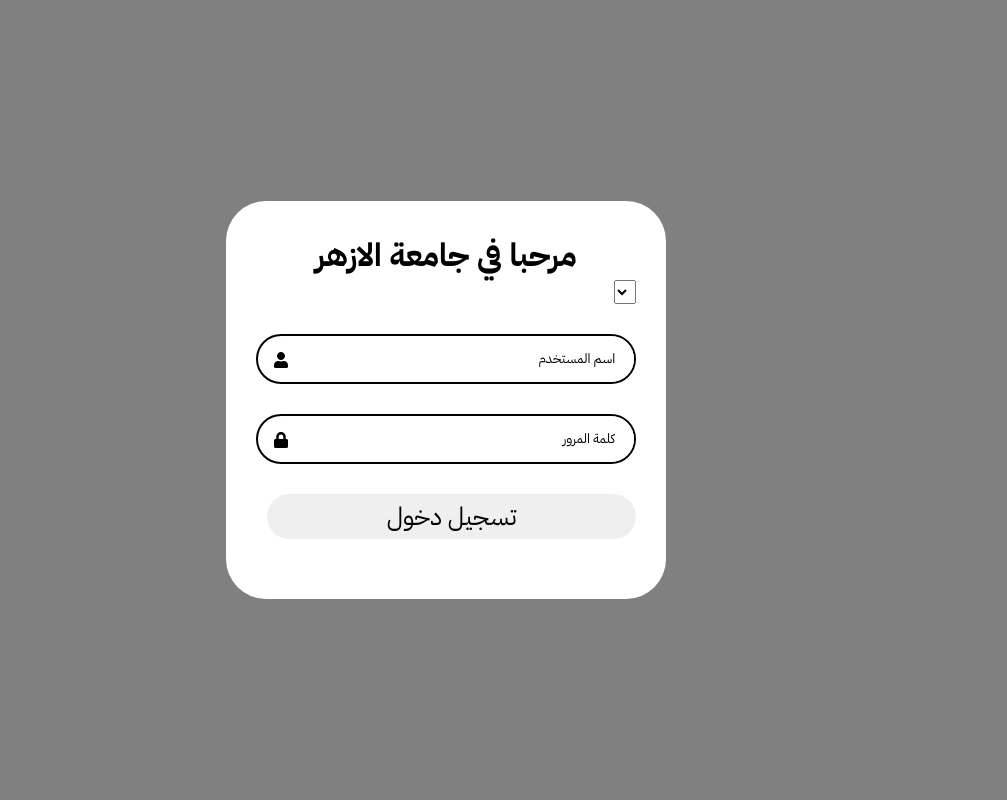
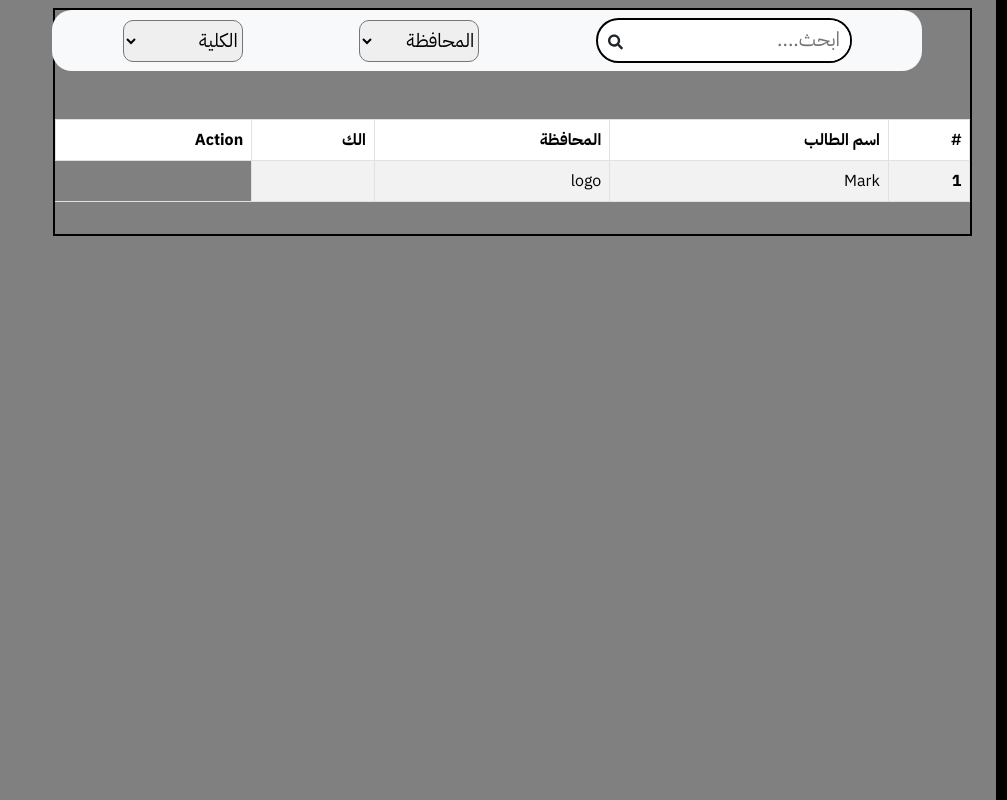
Before and after one commit to aty101/DashBoard, a React (Vite) app: page / in a window 1280 px wide. Shown: the whole page, without its empty margins (273-1280 px from the left). Built offline with nearby package versions, Linux system fonts and the light colour scheme.

Commit message:
Log in and part of the dash board

```diff
--- a/src/App.css
+++ b/src/App.css
@@ -1,12 +1,13 @@
-* {
-  margin: 0;
-  padding: 0;
-  box-sizing: border-box;
+html {
+  width: 98vw;
+  height: 98vh;
 }
 body {
-  display: flex;
-  justify-content: center;
-  align-items: center;
-  min-height: 100vh;
+  margin: 0;
   background-color: gray;
 }
+.App {
+
+  width: 98vw;
+  height: 98vh;
+}
--- a/src/App.jsx
+++ b/src/App.jsx
@@ -1,9 +1,13 @@
 import "./App.css";
+import DashBoard from "./dashBoard/DashBoard";
 import LogInPage from "./log-in-page/LogInPage";
 function App() {
-  return <div>
-    <LogInPage></LogInPage>
-  </div>;
+  return (
+    <>
+      <DashBoard>
+    </DashBoard>
+    </>
+  );
 }
 
 export default App;
--- /dev/null
+++ b/src/dashBoard/DashBoard.css
@@ -0,0 +1,48 @@
+.filters {
+  top: 1%;
+  width: 95%;
+
+  border-radius: 20px;
+}
+.body {
+  width: 74%;
+  height: 100%;
+  border: 2px solid black;
+  padding: 0;
+}
+
+.collage,
+.city {
+  display: inline-block;
+  width: 15vh;
+  height: 42px;
+  font-size: 19px;
+  border-radius: 10px;
+}
+
+.searchBox {
+  height: 45px;
+  width: 20vw;
+  border-radius: 30px;
+  border: 2px solid black;
+  background-color: white;
+  display: flex;
+}
+.search {
+  position: relative;
+  padding: 0 10px;
+  height: 41px;
+  width: 100%;
+  border-radius: 30px;
+  outline: none;
+  border: none;
+}
+.search::placeholder {
+  font-size: 20px;
+}
+.searchBox .icon {
+  position: relative;
+}
+.table {
+    width: 75%;
+}
--- /dev/null
+++ b/src/dashBoard/DashBoard.jsx
@@ -0,0 +1,61 @@
+import SideBar from "./SideBar";
+import { FaSearch } from "react-icons/fa";
+import "./DashBoard.css";
+import "bootstrap/dist/css/bootstrap.css";
+
+function DashBoard() {
+  return (
+    <div className="requestPage d-flex flex-row">
+      <SideBar ></SideBar>
+
+      <div className="d-flex flex-column justify-content-center mb-2 mt-2 body me-4">
+        <div className="navbar navbar-expand-lg bg-body-tertiary filters me-5">
+          <div className="container-fluid d-flex justify-content-around">
+            <div className="searchBox">
+              <input
+                type="text"
+                className="search"
+                placeholder="ابحث...."
+              ></input>
+              <FaSearch className="icon"></FaSearch>
+            </div>
+            <select className="city">
+              <option value={""} selected disabled hidden>
+                المحافظة
+              </option>
+            </select>
+            <select className="collage">
+              <option value={""} selected disabled hidden>
+                الكلية
+              </option>
+            </select>
+          </div>
+        </div>
+        <div className="table ">
+          <table className="table table-striped  mt-5 table-bordered">
+            <thead>
+              <tr>
+                <th scope="col">#</th>
+                <th scope="col">اسم الطالب</th>
+                <th scope="col">المحافظة</th>
+                <th scope="col">الك</th>
+
+                <th scope="col">Action</th>
+              </tr>
+            </thead>
+            <tbody>
+              <tr>
+                <th scope="row">1</th>
+                <td>Mark</td>
+                <td>logo</td>
+
+                <td className="text-center "></td>
+              </tr>
+            </tbody>
+          </table>
+        </div>
+      </div>
+    </div>
+  );
+}
+export default DashBoard;
--- /dev/null
+++ b/src/dashBoard/SideBar.css
@@ -0,0 +1,6 @@
+.sideBar {
+ position: relative;
+  height: 100vh;
+  width: 25%;
+  background-color: black;
+}
--- /dev/null
+++ b/src/dashBoard/SideBar.jsx
@@ -0,0 +1,10 @@
+import "./SideBar.css";
+const listItems = ["اضافة كتاب", "مراجعة طلب التحاق", "طلبات تم مراجعتها"];
+function SideBar() {
+  return (
+    <div className="sideBar " >
+        <p>Lorem ipsum dolor sit amet consectetur adipisicing elit. Facilis vitae voluptates voluptatibus eum harum tempore modi iusto laboriosam consectetur corrupti, necessitatibus beatae debitis nihil. Fugit minus similique at numquam corporis!</p>
+    </div>
+  );
+}
+export default SideBar;
--- a/src/log-in-page/LogInPage.css
+++ b/src/log-in-page/LogInPage.css
@@ -19,7 +19,7 @@
   width: 100%;
   height: 50px;
 
-  margin: 30px auto;
+  margin: 40px auto;
   background: transparent;
   border: 2px solid black;
   border-radius: 40px;
@@ -28,9 +28,11 @@
   width: 90%;
   height: 100%;
   border-radius: 40px;
-  border: 0;
+  border: none;
+  outline: none;
   padding-right: 5%;
 }
+
 .input-box input::placeholder {
   color: black;
 }
@@ -41,11 +43,16 @@
 }
 button {
   width: 97%;
-  height: 45px;
-  margin: 0 auto 30px;
+  height: 50px;
+  margin: 15px auto 10px;
   border: none;
   outline: none;
   border-radius: 40px;
   color: black;
   font-size: 25px;
 }
+
+.errorBox {
+  color: red;
+  margin-right: 10px;
+}
--- a/src/log-in-page/LogInPage.jsx
+++ b/src/log-in-page/LogInPage.jsx
@@ -5,13 +5,26 @@
 function LogInPage() {
   const [userName, setUserName] = useState("");
   const [userPassword, setPassword] = useState("");
+  const [errorMessage1, setErrorMessage1] = useState();
+  const [errorMessage2, setErrorMessage2] = useState();
+
+  function check() {
+    if (userName == "") {
+      setErrorMessage1("هذا الحقل مطلوب");
+    } else {
+      setErrorMessage1("");
+    }
+    if (userPassword == "") {
+      setErrorMessage2("هذا الحقل مطلوب");
+    } else {
+      setErrorMessage2("");
+    }
+  }
+
   return (
     <div className="wrapper">
       <form action="">
         <h1>مرحبا في جامعة الازهر</h1>
-        <select>
-            <option></option>
-        </select>
         <div className="input-box">
           <input
             value={userName}
@@ -19,8 +32,8 @@
             type="text"
             placeholder="اسم المستخدم"
           ></input>
-
           <FaUser className="icon"></FaUser>
+          <p className="errorBox">{errorMessage1}</p>
         </div>
 
         <div className="input-box">
@@ -30,11 +43,11 @@
             type="password"
             placeholder="كلمة المرور"
           ></input>
-
           <FaLock className="icon"></FaLock>
+          <p className="errorBox">{errorMessage2}</p>
         </div>
         <div>
-          <button type="button" onClick={() => console.log(userPassword)}>
+          <button type="button" onClick={check}>
             تسجيل دخول
           </button>
         </div>
```
